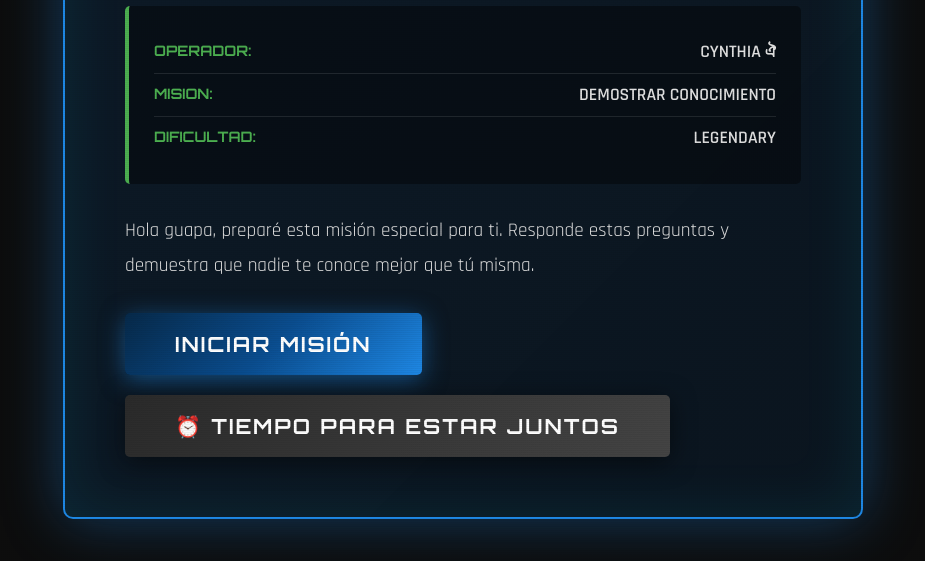
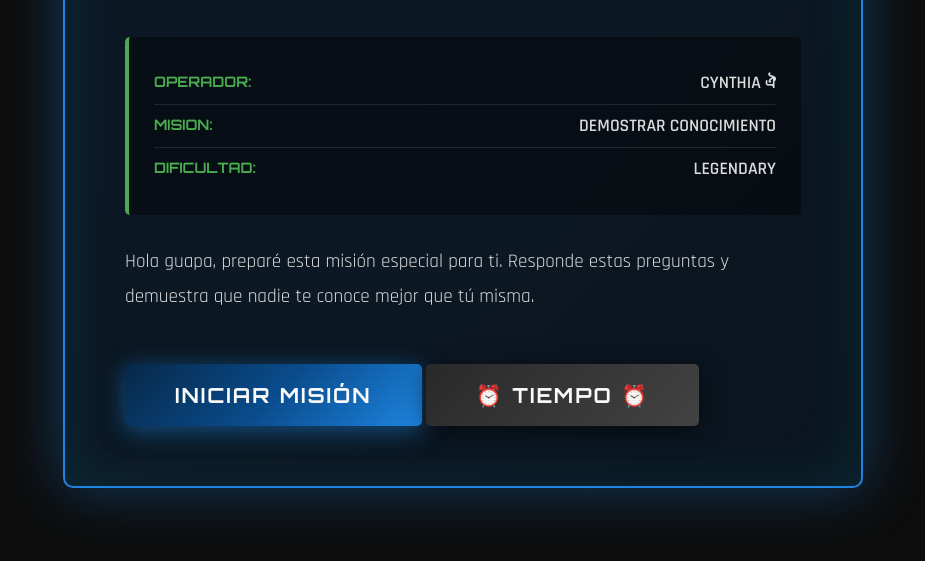
Before and after one commit to jvalenciav/cynthia, a plain HTML site: page index.html in a window 1280 px wide. Shown: the part 239-800 px from the top of the page, without its empty margins (177-1102 px from the left). Drawn offline with Linux system fonts and the light colour scheme.

Commit message:
Update index.html

```diff
--- a/index.html
+++ b/index.html
@@ -59,7 +59,7 @@
                 <div class="btn-shine"></div>
             </button>
             <button class="military-btn secondary" style="margin-top: 20px;" onclick="window.location.href='countdown.html'">
-                <span>⏰ TIEMPO PARA ESTAR JUNTOS</span>
+                <span>⏰ TIEMPO ⏰</span>
                 <div class="btn-shine"></div>
             </button>
         </div>
```
